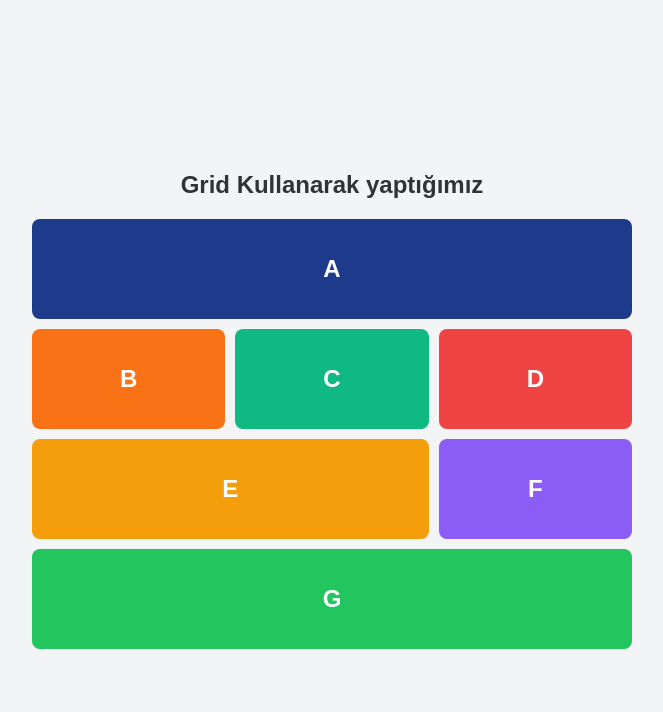
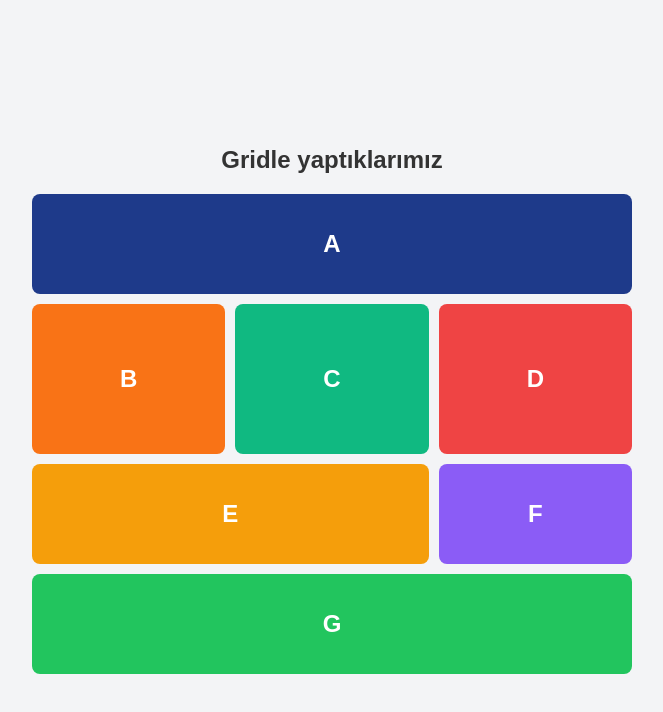
Before and after one commit to asefagultekin/web_tasarim, a plain HTML site: page hafta6.html in a window 1280 px wide. Shown: the whole page, without its empty margins (308-971 px from the left). Drawn offline with Linux system fonts and the light colour scheme.

Commit message:
Update hafta6.html

```diff
--- a/hafta6.html
+++ b/hafta6.html
@@ -3,9 +3,8 @@
 <head>
     <meta charset="UTF-8">
     <meta name="viewport" content="width=device-width, initial-scale=1.0">
-    <title>Grid Kullanarak yaptığımız</title>
+    <title>Gridle yaptıklarımız</title>
     <style>
-
         body {
             display: flex;
             justify-content: center;
@@ -31,6 +30,7 @@
                 "E E F"
                 "G G G";
             grid-template-columns: repeat(3, 1fr);
+            grid-template-rows: 100px 150px 100px 100px;
             grid-gap: 10px;
             width: 600px;
             max-width: 90vw;
@@ -44,7 +44,6 @@
             color: white;
             font-weight: bold;
             padding: 20px;
-            height: 100px;
             box-sizing: border-box;
             border-radius: 8px;
             transition: transform 0.2s ease, box-shadow 0.2s ease;
@@ -55,7 +54,7 @@
             box-shadow: 0 8px 16px rgba(0, 0, 0, 0.2);
         }
 
-
+        /* Renk Ayarları */
         .A { grid-area: A; background-color: #1E3A8A; }
         .B { grid-area: B; background-color: #F97316; }
         .C { grid-area: C; background-color: #10B981; }
@@ -67,7 +66,7 @@
 </head>
 <body>
     <div>
-        <h2>Grid Kullanarak yaptığımız</h2>
+        <h2>Gridle yaptıklarımız</h2>
         <div class="grid-container">
             <div class="A">A</div>
             <div class="B">B</div>
```
